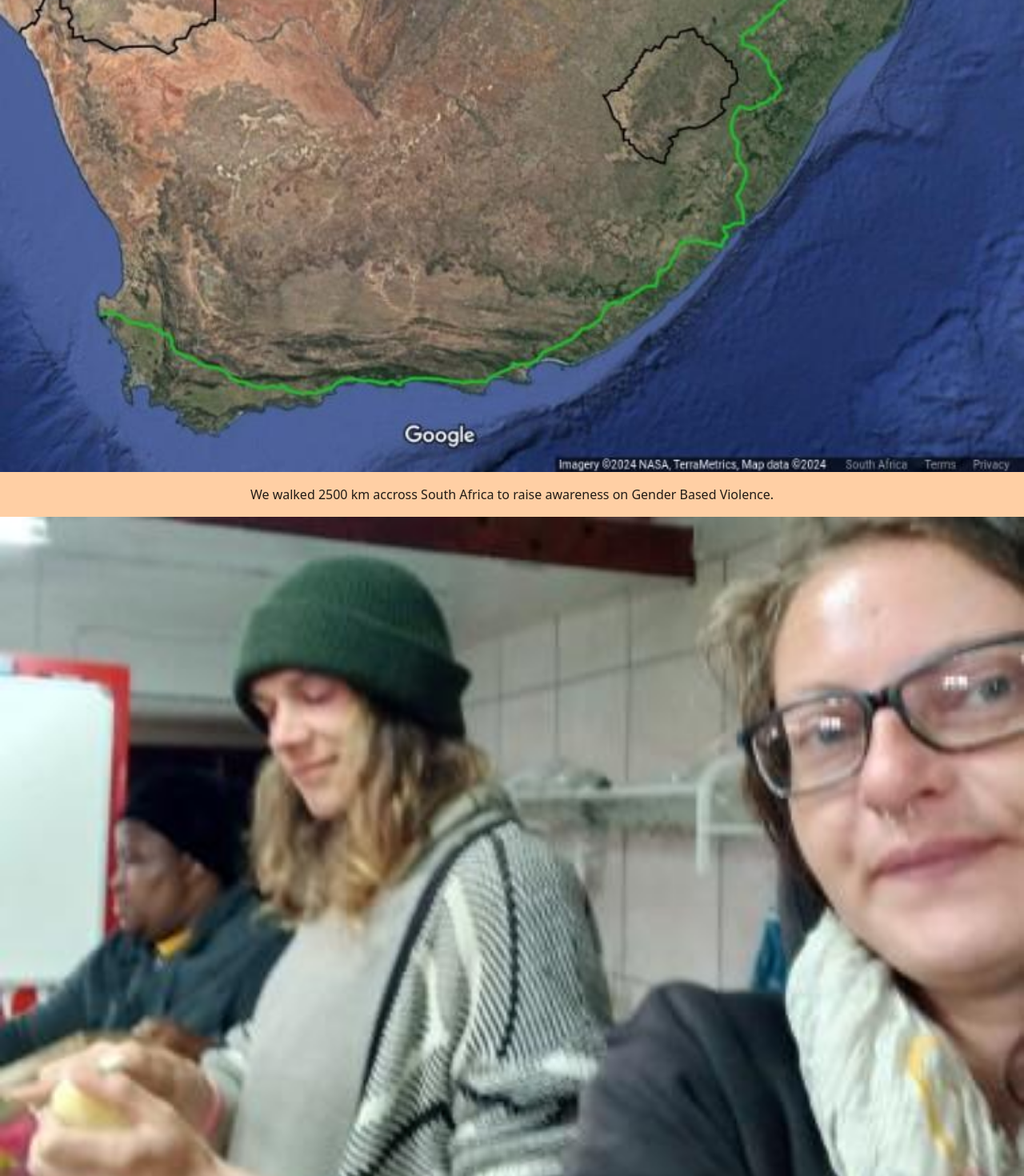
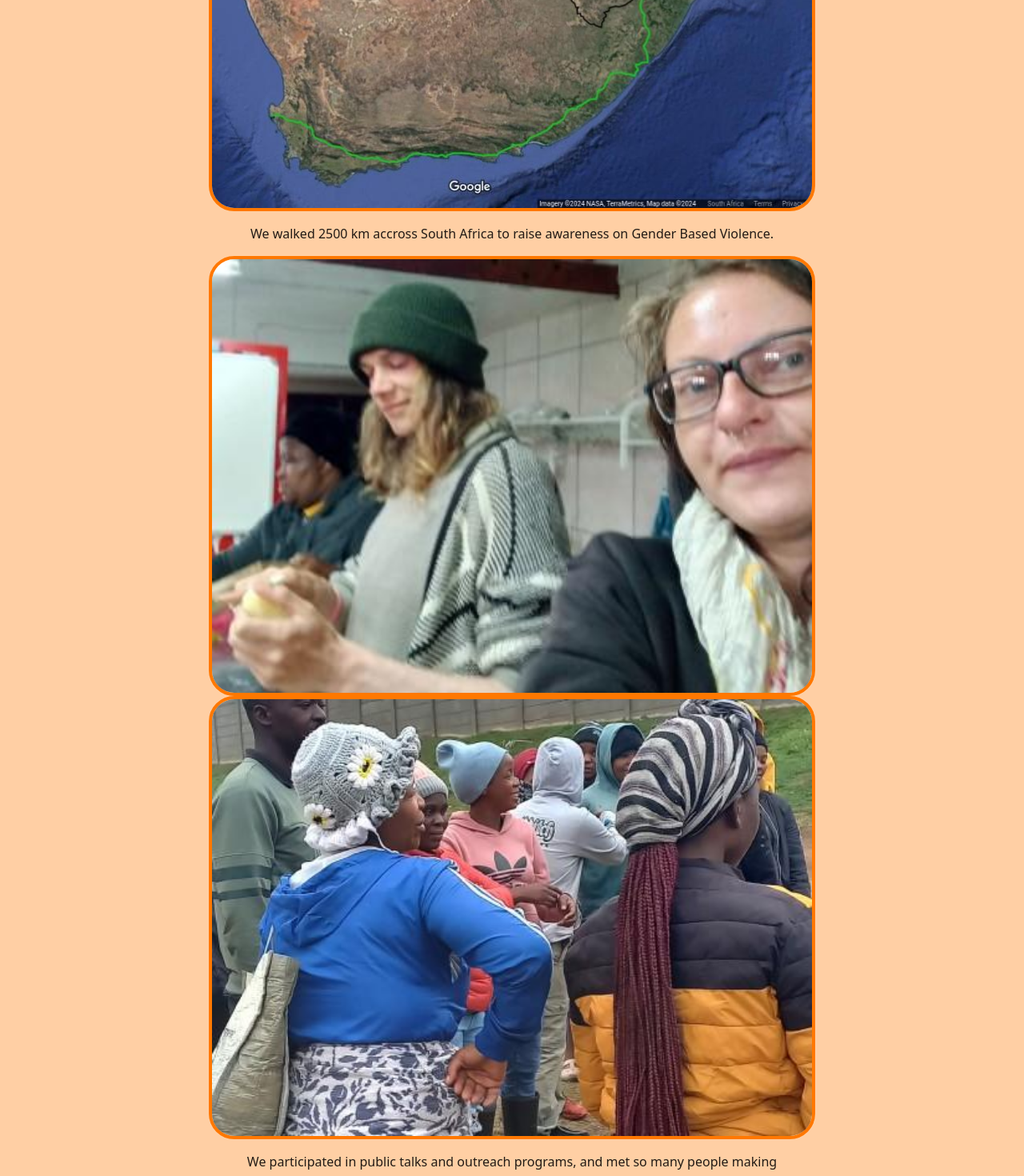
Before and after one commit to almac8/stories_inbetween, a React (Vite) app: page / in a window 1280 px wide. Shown: the part 2180-3650 px from the top of the page at 80% size. Built offline with nearby package versions, Linux system fonts and the light colour scheme.

Commit message:
Styling comb-through

```diff
--- a/src/index.css
+++ b/src/index.css
@@ -25,3 +25,8 @@ body {
   flex-flow: nowrap column;
   align-items: center;
 }
+
+//  400px for mobile
+//  800px for tablets or small laptops
+//  1200px for desktops
+//  1600px for large displays
--- a/src/sections/WhatWeDoSection/WhatWeDoSection.css
+++ b/src/sections/WhatWeDoSection/WhatWeDoSection.css
@@ -1,6 +1,8 @@
 #what_we_do_section {
-  background-color: green;
   width: 100%;
+  display: flex;
+  flex-flow: nowrap column;
+  align-items: center;
 }
 
 #bicycles_image {
@@ -10,3 +12,25 @@
 #pyramid_image {
   width: 100%;
 }
+
+p {
+  text-align: center;
+}
+
+@media screen and (min-width: 800px) {
+  p {
+    max-width: 700px;
+  }
+
+  #bicycles_image{
+    max-width: 750px;
+    border-radius: 2rem;
+    border: 4px solid #FF7800;
+  }
+
+  #pyramid_image{
+    max-width: 750px;
+    border-radius: 2rem;
+    border: 4px solid #FF7800;
+  }
+}
--- a/src/sections/WhoWeAreSection/WhoWeAreSection.css
+++ b/src/sections/WhoWeAreSection/WhoWeAreSection.css
@@ -35,3 +35,37 @@
 #talk_2_image{
   width: 100%;
 }
+
+p {
+  text-align: center;
+}
+
+@media screen and (min-width: 800px) {
+  p {
+    max-width: 700px;
+  }
+
+  #map_image{
+    max-width: 750px;
+    border-radius: 2rem;
+    border: 4px solid #FF7800;
+  }
+
+  #kitchen_image{
+    max-width: 750px;
+    border-radius: 2rem;
+    border: 4px solid #FF7800;
+  }
+
+  #talk_1_image{
+    max-width: 750px;
+    border-radius: 2rem;
+    border: 4px solid #FF7800;
+  }
+
+  #talk_2_image{
+    max-width: 750px;
+    border-radius: 2rem;
+    border: 4px solid #FF7800;
+  }
+}
```
